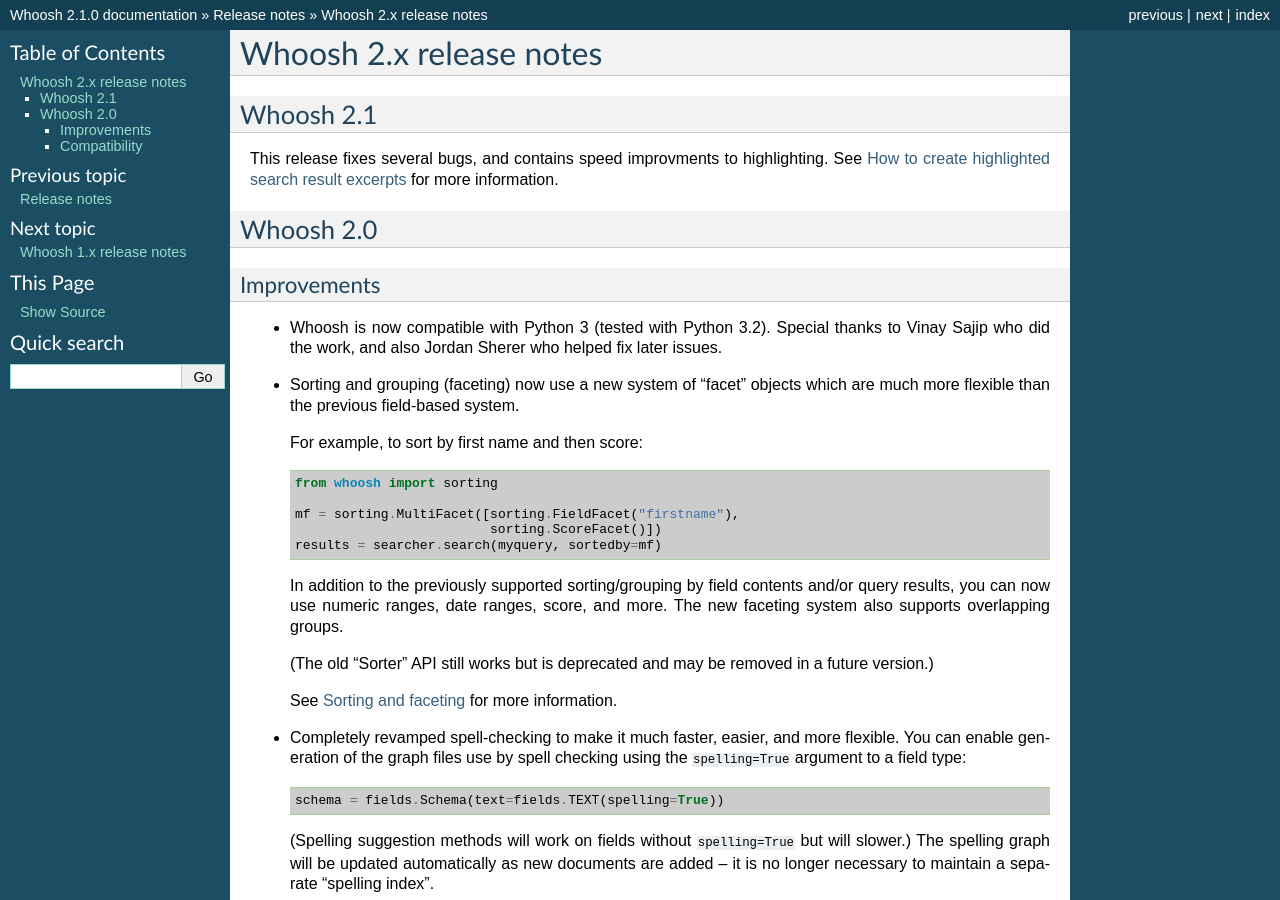
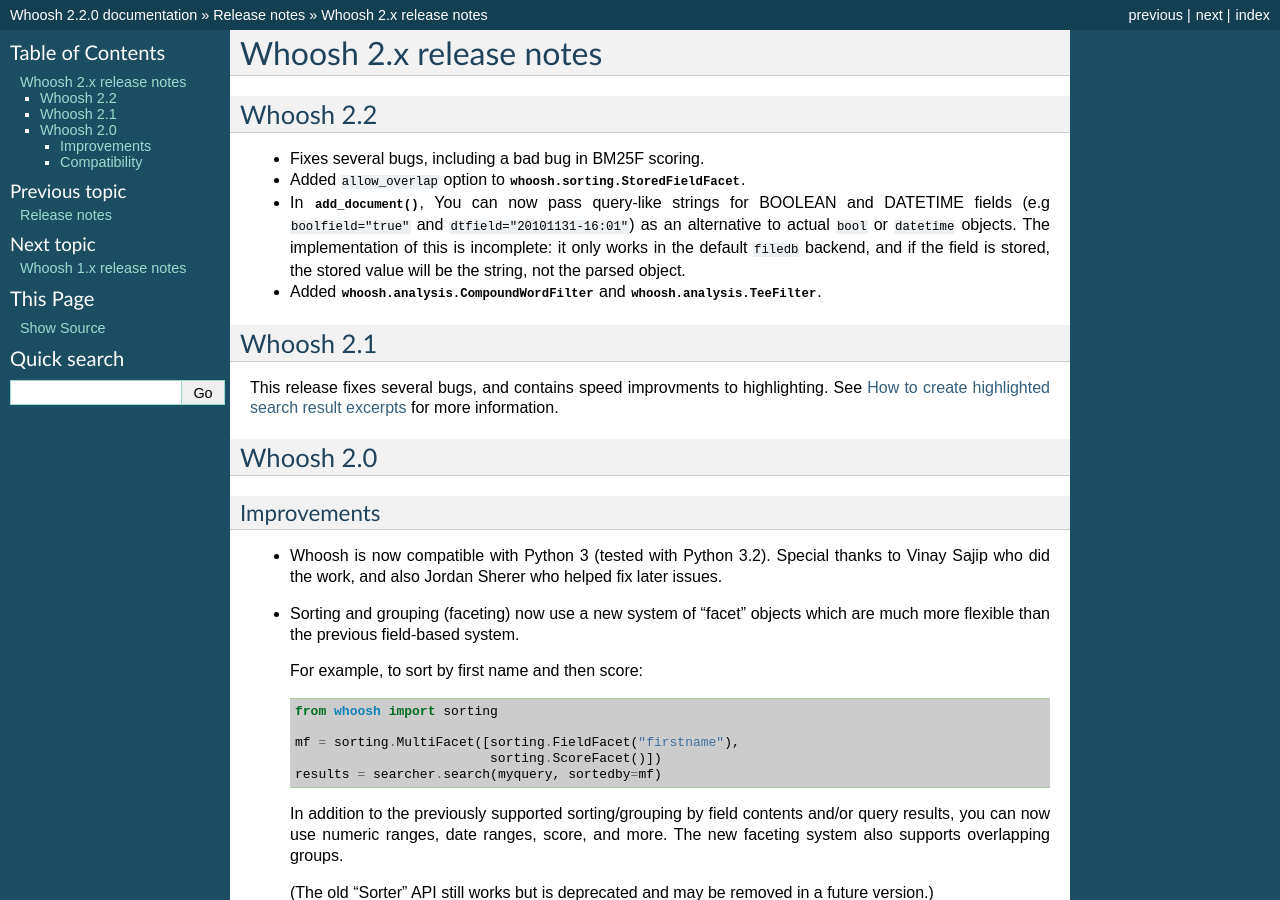
Before and after one commit to dex4er/whoosh, a Sphinx documentation site: the page built from docs/source/releases/2_0.rst, in a window 1280 px wide and 900 px high. Built offline with Sphinx 7.4.7, drawn with Linux system fonts in a browser that asks for light colours; some of the changed text lies outside the part shown.

Commit message:
Bumped version number to 2.2. Updated release notes.

```diff
--- a/docs/source/releases/2_0.rst
+++ b/docs/source/releases/2_0.rst
@@ -1,6 +1,24 @@
 ========================
 Whoosh 2.x release notes
 ========================
+
+Whoosh 2.2
+==========
+
+* Fixes several bugs, including a bad bug in BM25F scoring.
+
+* Added ``allow_overlap`` option to :class:`whoosh.sorting.StoredFieldFacet`.
+
+* In :meth:`~whoosh.writing.IndexWriter.add_document`, You can now pass
+  query-like strings for BOOLEAN and DATETIME fields (e.g ``boolfield="true"``
+  and ``dtfield="20101131-16:01"``) as an alternative to actual ``bool`` or
+  ``datetime`` objects. The implementation of this is incomplete: it only works
+  in the default ``filedb`` backend, and if the field is stored, the stored
+  value will be the string, not the parsed object.
+
+* Added :class:`whoosh.analysis.CompoundWordFilter` and
+  :class:`whoosh.analysis.TeeFilter`.
+
 
 Whoosh 2.1
 ==========
--- a/src/whoosh/__init__.py
+++ b/src/whoosh/__init__.py
@@ -25,7 +25,7 @@
 # those of the authors and should not be interpreted as representing official
 # policies, either expressed or implied, of Matt Chaput.
 
-__version__ = (2, 1, 0)
+__version__ = (2, 2, 0)
 
 
 def versionstring(build=True, extra=True):
```
